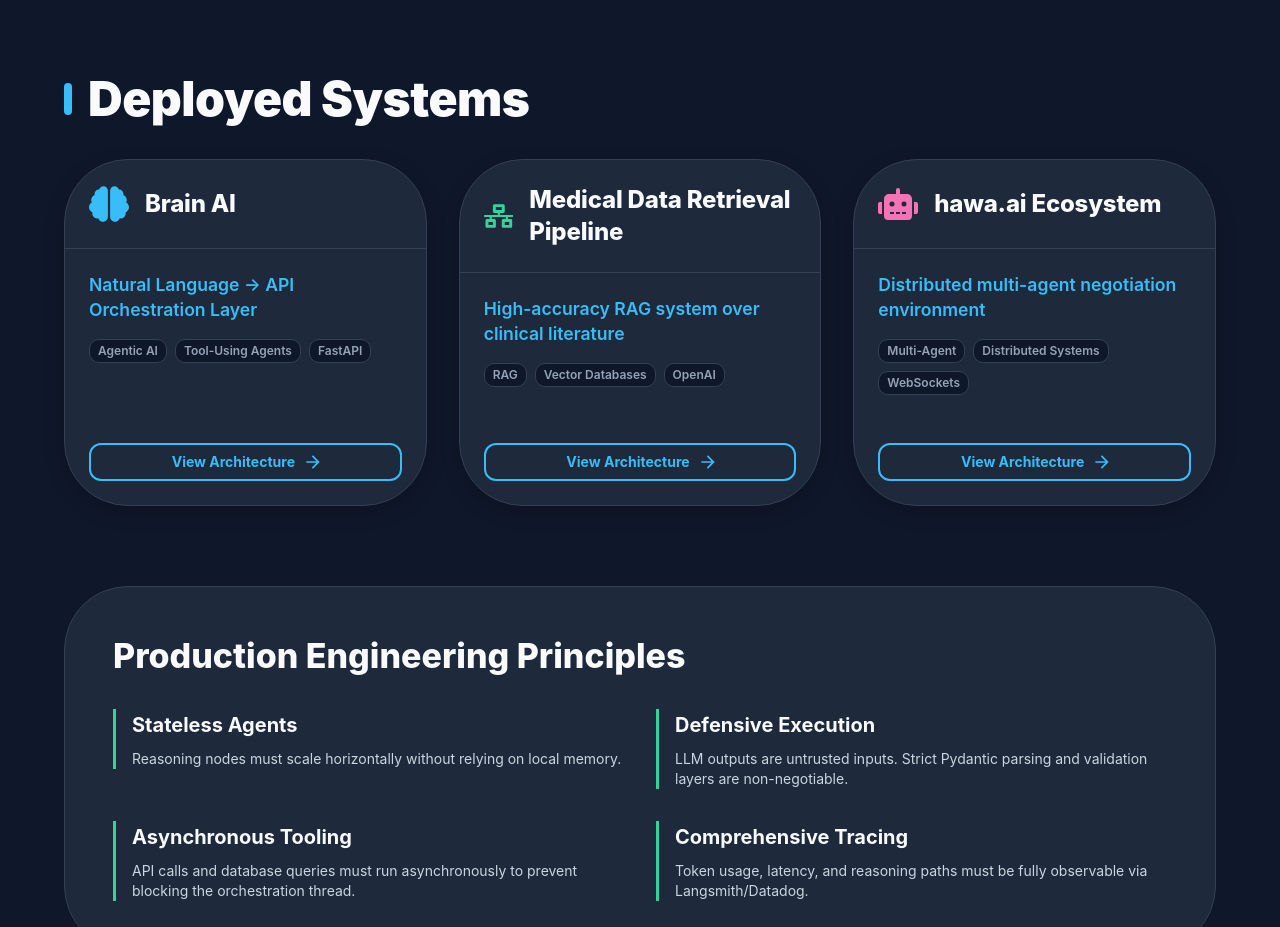
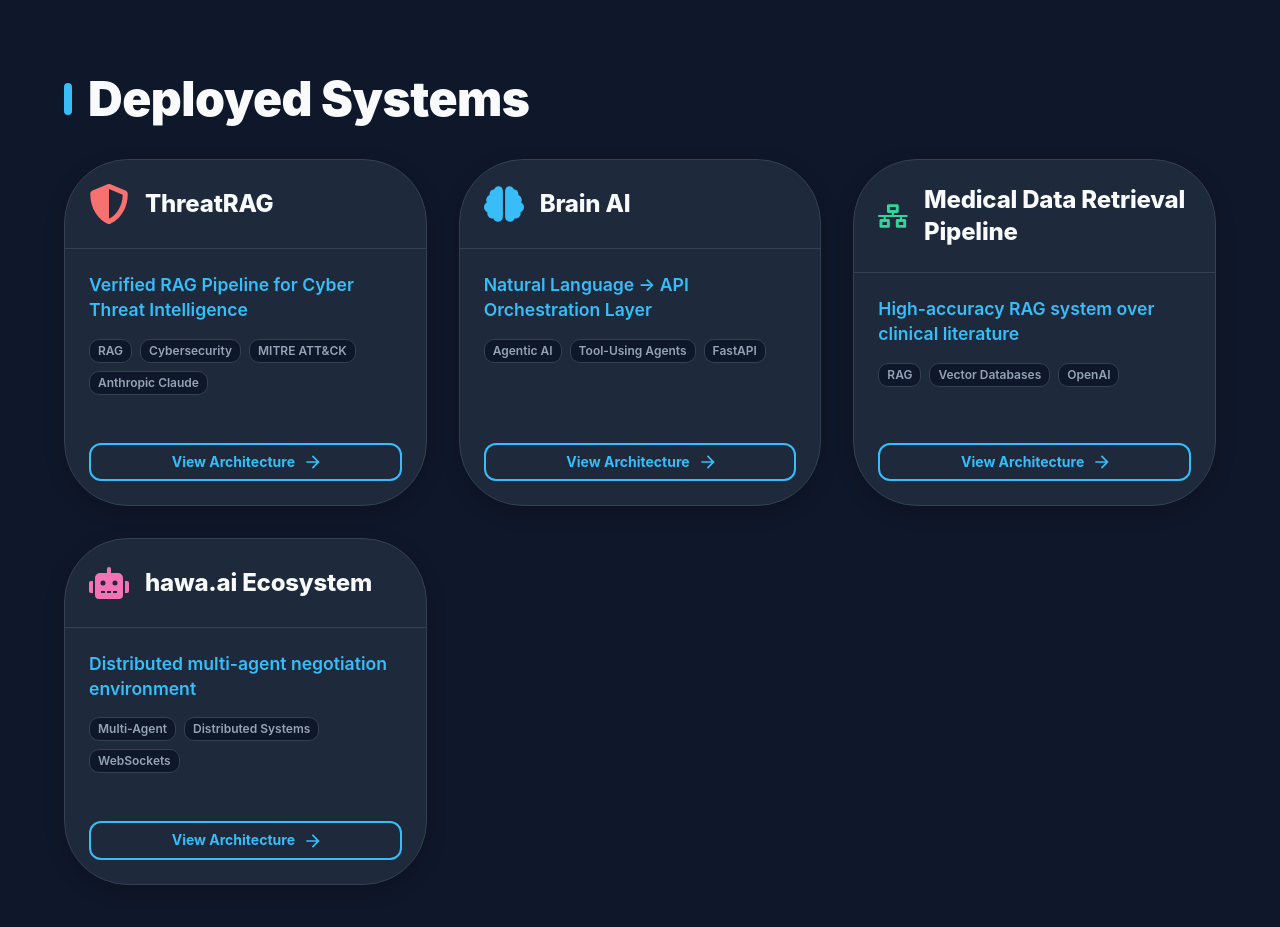
Before and after one commit to hello-mr-vishu/vishnu-portfolio, a React (Create React App) app: page /architecture in a window 1280 px wide. Shown: the part 984-1911 px from the top of the page. Built offline with nearby package versions, Linux system fonts and the light colour scheme; no server answers.

Commit message:
feat: add architecture and project configurations with ThreatRAG asset support

```diff
--- a/src/assets/configs/architectureConfig.js
+++ b/src/assets/configs/architectureConfig.js
@@ -1,11 +1,32 @@
 import React from 'react';
-import { FaBrain, FaRobot, FaNetworkWired } from 'react-icons/fa';
+import { FaBrain, FaRobot, FaNetworkWired, FaShieldAlt } from 'react-icons/fa';
 import ai_brain from "../images/AI Brain.png";
+import threatrag from "../images/ThreatRAG.png";
 
 /**
  * Configuration for AI System Architecture deep dives.
  */
 const architectureConfig = [
+    {
+        id: 'threatrag-verified-pipeline',
+        title: 'ThreatRAG',
+        summary: 'Verified RAG Pipeline for Cyber Threat Intelligence',
+        tags: ['RAG', 'Cybersecurity', 'MITRE ATT&CK', 'Anthropic Claude'],
+        icon: <FaShieldAlt size={40} color="#f87171" />,
+        image: threatrag,
+        details: {
+            problem: 'LLM-based systems can generate convincing but unverified threat intelligence (hallucinated CVEs, wrong CVSS, incorrect ATT&CK mappings). Acting on incorrect CTI wastes resources and misses real attacks.',
+            overview: 'ThreatRAG is a retrieval-augmented generation system that checks its own work against authoritative sources (NVD, CWE/CAPEC, and MITRE ATT&CK) and outputs quantitative trustworthiness metrics.\n\nQuery Parsing → Hybrid Retrieval → Constrained Generation → Post-Generation Verification → ATT&CK Grounding → Metrics Computation.',
+            components: [
+                { name: 'Hybrid Retriever', desc: 'Combines Dense (FAISS), Sparse (BM25), and Graph (MITRE ATT&CK STIX) retrieval fused via Reciprocal Rank Fusion.' },
+                { name: 'Constrained Generator', desc: 'LLM restricted to an allow-list of identifiers, forcing structural compliance and evidence traceability.' },
+                { name: 'Verification Engine', desc: 'Decomposes text into atomic claims and validates them against external APIs (NVD) and structural mappings.' }
+            ],
+            decisions: '• Separated generation and verification into distinct phases, using Claude Sonnet for generation and Claude Haiku for faster decomposition.\n• Implemented local embeddings (all-MiniLM) and a local ATT&CK store to minimize external API dependencies.\n• Created domain-specific metrics (IFS, TAS, CP, TQS) instead of relying solely on generic LLM-as-a-judge scores.',
+            reliability_scale: '• Results marked as Flagged or Contradicted when API verifications fail or sources do not match.\n• Auto-correction mechanism optionally regenerates contradicted claims.\n• Caching layer implemented for NVD API calls to handle rate limits.',
+            lessons: '• Explicit verification against symbolic systems (like NVD or MITRE) provides substantially higher trust than relying on careful prompting alone.\n• Graph traversal combined with dense retrieval captures structural relationships that semantic similarity alone misses.'
+        }
+    },
     {
         id: 'brain-ai-orchestration',
         title: 'Brain AI',
--- a/src/assets/configs/projectConfig.js
+++ b/src/assets/configs/projectConfig.js
@@ -5,11 +5,27 @@ import shinobi from "../images/shinobi.jpg";
 import medical from "../images/medical.jpg";
 import linc from "../images/linc.png";
 import sonar from "../images/sonar.webp";
+import threatrag from "../images/ThreatRAG.png";
 
 
 import React from 'react';
 
 const projectConfig = [
+  {
+    id: "project-13",
+    title: "ThreatRAG",
+    category: { en: "AI / Cyber Threat Intelligence", es: "IA / Ciberinteligencia" },
+    tags: ["RAG", "LLMs", "Streamlit", "Python", "FAISS"],
+    description_i18n: {
+      en: "ThreatRAG is a retrieval‑augmented generation system for cyber threat intelligence that checks its own work against NVD, CWE/CAPEC, and MITRE ATT&CK and outputs metrics for how trustworthy the answer is.",
+      es: "ThreatRAG es un sistema de generación aumentada por recuperación para inteligencia de amenazas cibernéticas que verifica su propio trabajo contra NVD, CWE/CAPEC y MITRE ATT&CK, emitiendo métricas de confiabilidad."
+    },
+    links: [
+      { name: "repo", url: "https://github.com/hello-mr-vishu/ThreatRAG", icon: <AiFillGithub /> }
+    ],
+    image: threatrag,
+    target: "_blank"
+  },
   {
     id: "project-12",
     title: "Conjunctiva Anemia Detection",
```
Also changed, not shown: 1 other file (tests, documents, lock files or other folders).
